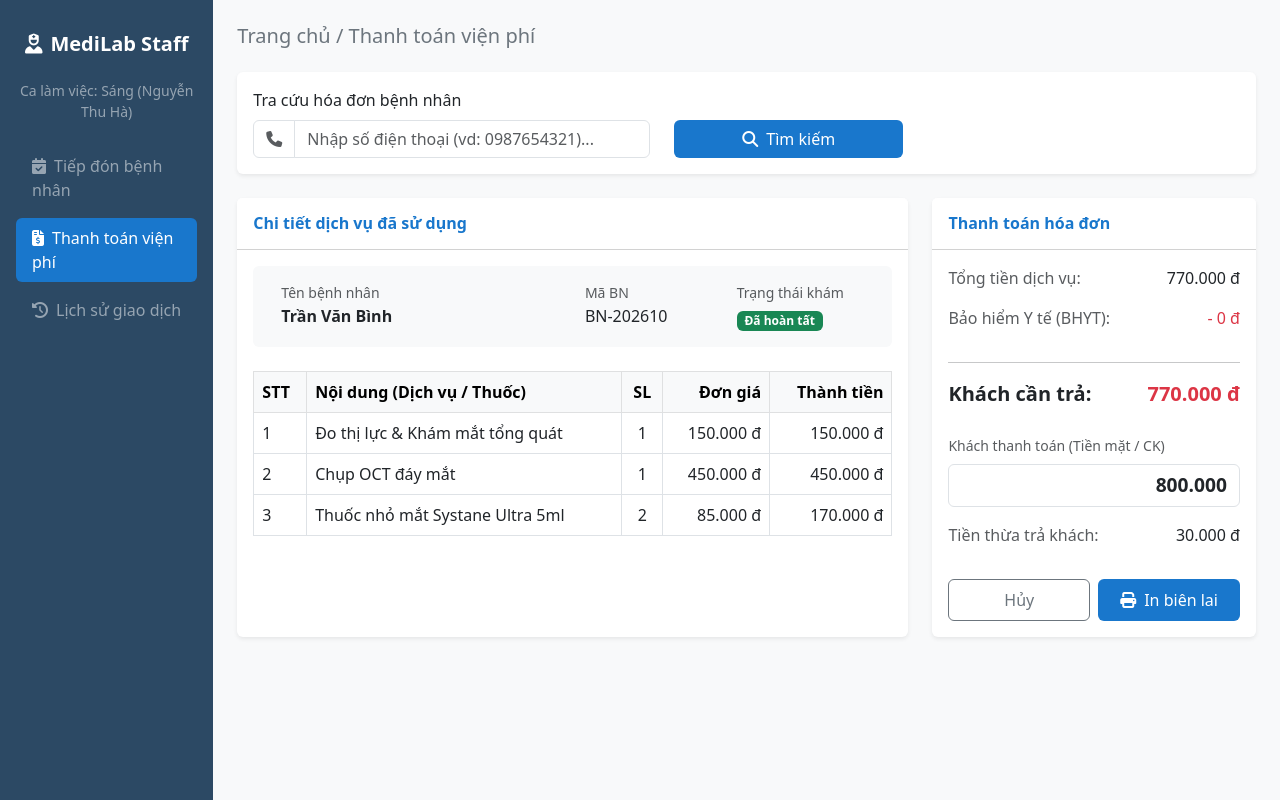
After one commit to trungekay/SWP-project, a PHP site: page /checkout.php in a window 1280 px wide. The commit adds this page. Run offline with PHP 8.4, Linux system fonts and the light colour scheme.

Commit message:
feat(admin): tao mockup checkout.php va services.php

```diff
--- /dev/null
+++ b/admin/checkout.php
@@ -0,0 +1,184 @@
+<!DOCTYPE html>
+<html lang="vi">
+<head>
+    <meta charset="UTF-8">
+    <meta name="viewport" content="width=device-width, initial-scale=1.0">
+    <title>Thanh toán viện phí - MediLab Staff</title>
+    <!-- Thư viện CSS Bootstrap 5 -->
+    <link href="https://cdn.jsdelivr.net/npm/bootstrap@5.3.0/dist/css/bootstrap.min.css" rel="stylesheet">
+    <!-- Thư viện FontAwesome Icons -->
+    <link rel="stylesheet" href="https://cdnjs.cloudflare.com/ajax/libs/font-awesome/6.4.0/css/all.min.css">
+    <style>
+        .bg-primary-custom { background-color: #1977CC !important; }
+        .text-primary-custom { color: #1977CC !important; }
+        .bg-dark-custom { background-color: #2C4964 !important; }
+    </style>
+</head>
+<body class="bg-light">
+    <div class="container-fluid">
+        <div class="row">
+            <!-- Sidebar bên trái dành cho STAFF -->
+            <div class="col-md-2 text-white min-vh-100 p-3 bg-dark-custom">
+                <h5 class="text-center mt-3 mb-4 fw-bold">
+                    <i class="fa-solid fa-user-nurse me-2"></i>MediLab Staff
+                </h5>
+                <div class="small text-white-50 text-center mb-4">Ca làm việc: Sáng (Nguyễn Thu Hà)</div>
+                <ul class="nav flex-column gap-2">
+                    <li class="nav-item">
+                        <a href="#" class="nav-link text-white-50">
+                            <i class="fa-solid fa-calendar-check me-2"></i>Tiếp đón bệnh nhân
+                        </a>
+                    </li>
+                    <li class="nav-item">
+                        <!-- Tab Thanh toán đang được active -->
+                        <a href="#" class="nav-link text-white rounded active bg-primary-custom">
+                            <i class="fa-solid fa-file-invoice-dollar me-2"></i>Thanh toán viện phí
+                        </a>
+                    </li>
+                    <li class="nav-item">
+                        <a href="#" class="nav-link text-white-50">
+                            <i class="fa-solid fa-clock-rotate-left me-2"></i>Lịch sử giao dịch
+                        </a>
+                    </li>
+                </ul>
+            </div>
+
+            <!-- Nội dung chính bên phải -->
+            <div class="col-md-10 p-4">
+                <h5 class="text-secondary mb-4">Trang chủ / Thanh toán viện phí</h5>
+
+                <!-- Khu vực Tra cứu bệnh nhân -->
+                <div class="card shadow-sm border-0 mb-4">
+                    <div class="card-body">
+                        <div class="row align-items-end">
+                            <div class="col-md-5">
+                                <label class="form-label fw-medium">Tra cứu hóa đơn bệnh nhân</label>
+                                <div class="input-group">
+                                    <span class="input-group-text bg-white"><i class="fa-solid fa-phone text-muted"></i></span>
+                                    <input type="text" class="form-control" placeholder="Nhập số điện thoại (vd: 0987654321)...">
+                                </div>
+                            </div>
+                            <div class="col-md-3">
+                                <button class="btn text-white px-4 bg-primary-custom w-100">
+                                    <i class="fa-solid fa-magnifying-glass me-2"></i>Tìm kiếm
+                                </button>
+                            </div>
+                        </div>
+                    </div>
+                </div>
+
+                <!-- Khu vực Chi tiết Hóa đơn (Mô phỏng sau khi tìm thấy bệnh nhân) -->
+                <div class="row">
+                    <!-- Cột thông tin bệnh nhân và dịch vụ -->
+                    <div class="col-md-8">
+                        <div class="card shadow-sm border-0 mb-4 h-100">
+                            <div class="card-header bg-white py-3">
+                                <h6 class="mb-0 fw-bold text-primary-custom">Chi tiết dịch vụ đã sử dụng</h6>
+                            </div>
+                            <div class="card-body">
+                                <div class="row mb-4 bg-light p-3 rounded mx-0">
+                                    <div class="col-sm-6">
+                                        <p class="mb-1 text-muted small">Tên bệnh nhân</p>
+                                        <h6 class="mb-0 fw-bold">Trần Văn Bình</h6>
+                                    </div>
+                                    <div class="col-sm-3">
+                                        <p class="mb-1 text-muted small">Mã BN</p>
+                                        <h6 class="mb-0">BN-202610</h6>
+                                    </div>
+                                    <div class="col-sm-3">
+                                        <p class="mb-1 text-muted small">Trạng thái khám</p>
+                                        <span class="badge bg-success">Đã hoàn tất</span>
+                                    </div>
+                                </div>
+
+                                <table class="table table-bordered mb-0">
+                                    <thead class="table-light">
+                                        <tr>
+                                            <th>STT</th>
+                                            <th>Nội dung (Dịch vụ / Thuốc)</th>
+                                            <th class="text-center">SL</th>
+                                            <th class="text-end">Đơn giá</th>
+                                            <th class="text-end">Thành tiền</th>
+                                        </tr>
+                                    </thead>
+                                    <tbody>
+                                        <tr>
+                                            <td>1</td>
+                                            <td>Đo thị lực & Khám mắt tổng quát</td>
+                                            <td class="text-center">1</td>
+                                            <td class="text-end">150.000 đ</td>
+                                            <td class="text-end">150.000 đ</td>
+                                        </tr>
+                                        <tr>
+                                            <td>2</td>
+                                            <td>Chụp OCT đáy mắt</td>
+                                            <td class="text-center">1</td>
+                                            <td class="text-end">450.000 đ</td>
+                                            <td class="text-end">450.000 đ</td>
+                                        </tr>
+                                        <tr>
+                                            <td>3</td>
+                                            <td>Thuốc nhỏ mắt Systane Ultra 5ml</td>
+                                            <td class="text-center">2</td>
+                                            <td class="text-end">85.000 đ</td>
+                                            <td class="text-end">170.000 đ</td>
+                                        </tr>
+                                    </tbody>
+                                </table>
+                            </div>
+                        </div>
+                    </div>
+
+                    <!-- Cột Chốt thanh toán (POS) -->
+                    <div class="col-md-4">
+                        <div class="card shadow-sm border-0 h-100">
+                            <div class="card-header bg-white py-3">
+                                <h6 class="mb-0 fw-bold text-primary-custom">Thanh toán hóa đơn</h6>
+                            </div>
+                            <div class="card-body d-flex flex-column">
+                                <div class="d-flex justify-content-between mb-3">
+                                    <span class="text-muted">Tổng tiền dịch vụ:</span>
+                                    <span class="fw-medium">770.000 đ</span>
+                                </div>
+                                <div class="d-flex justify-content-between mb-3">
+                                    <span class="text-muted">Bảo hiểm Y tế (BHYT):</span>
+                                    <span class="text-danger">- 0 đ</span>
+                                </div>
+                                <hr>
+                                <div class="d-flex justify-content-between mb-4">
+                                    <span class="fw-bold fs-5">Khách cần trả:</span>
+                                    <span class="fw-bold fs-5 text-danger">770.000 đ</span>
+                                </div>
+
+                                <div class="mb-3">
+                                    <label class="form-label text-muted small">Khách thanh toán (Tiền mặt / CK)</label>
+                                    <input type="text" class="form-control text-end fw-bold" value="800.000" style="font-size: 1.2rem;">
+                                </div>
+                                <div class="d-flex justify-content-between mb-4">
+                                    <span class="text-muted">Tiền thừa trả khách:</span>
+                                    <span class="fw-medium">30.000 đ</span>
+                                </div>
+
+                                <div class="mt-auto row g-2">
+                                    <div class="col-6">
+                                        <button class="btn btn-outline-secondary w-100 py-2">Hủy</button>
+                                    </div>
+                                    <div class="col-6">
+                                        <button class="btn bg-primary-custom text-white w-100 py-2">
+                                            <i class="fa-solid fa-print me-2"></i>In biên lai
+                                        </button>
+                                    </div>
+                                </div>
+                            </div>
+                        </div>
+                    </div>
+                </div>
+
+            </div>
+        </div>
+    </div>
+
+    <!-- Javascript Bootstrap 5 -->
+    <script src="https://cdn.jsdelivr.net/npm/bootstrap@5.3.0/dist/js/bootstrap.bundle.min.js"></script>
+</body>
+</html>
```
Also changed, not shown: admin/services.php (renamed from admin/services.html, +58 -19 lines).
